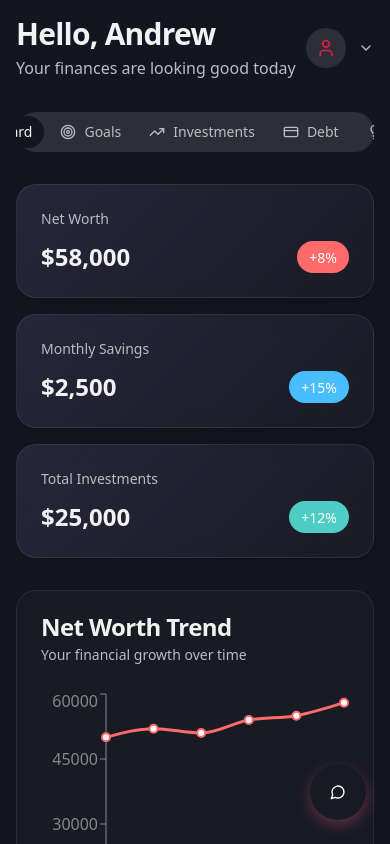
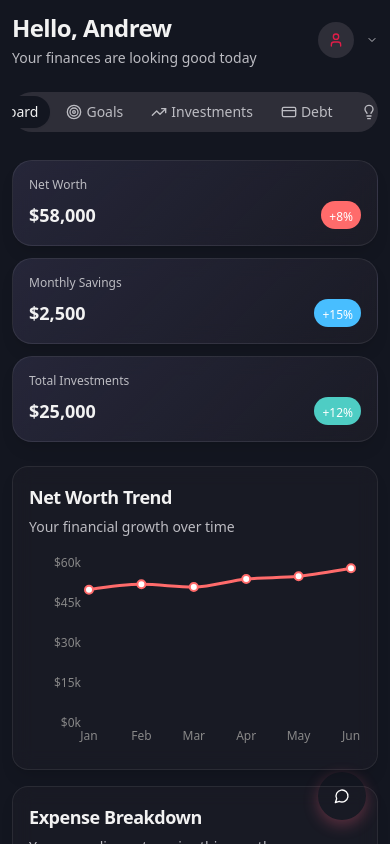
Before and after one commit to Harshx895/Finance_project, a React (Vite) app: page / in a window 390 px wide. Shown: the top 844 px of the page. Built offline with nearby package versions, Linux system fonts and the light colour scheme.

Commit message:
Update mobile preview design
Addresses design issues in the mobile preview.

```diff
--- a/src/components/MetricCard.tsx
+++ b/src/components/MetricCard.tsx
@@ -19,14 +19,14 @@ export const MetricCard = ({
 }: MetricCardProps) => {
   return (
     <Card className={cn("metric-card overflow-hidden border-none shadow-lg", className)}>
-      <CardContent className="p-6 relative">
-        <div className="space-y-3">
-          <p className="text-sm text-muted-foreground">{title}</p>
+      <CardContent className="p-4 md:p-6 relative">
+        <div className="space-y-2 md:space-y-3">
+          <p className="text-xs md:text-sm text-muted-foreground">{title}</p>
           <div className="flex items-center justify-between">
-            <p className="text-2xl font-bold">{value}</p>
+            <p className="text-lg md:text-2xl font-bold">{value}</p>
             {percentage !== undefined && (
-              <div className={cn("rounded-full px-3 py-1", color)}>
-                <span className="text-sm font-medium text-white">
+              <div className={cn("rounded-full px-2 py-0.5 md:px-3 md:py-1", color)}>
+                <span className="text-xs md:text-sm font-medium text-white">
                   {percentage > 0 ? "+" : ""}{percentage}%
                 </span>
               </div>
--- a/src/index.css
+++ b/src/index.css
@@ -99,3 +99,23 @@
 .progress-gradient {
   background: linear-gradient(90deg, var(--primary), rgba(255, 100, 130, 0.8));
 }
+
+.scrollbar-none {
+  -ms-overflow-style: none;
+  scrollbar-width: none;
+}
+
+.scrollbar-none::-webkit-scrollbar {
+  display: none;
+}
+
+@media (max-width: 640px) {
+  .glass-card {
+    border-radius: calc(var(--radius) - 0.25rem);
+  }
+
+  .tab-active {
+    transform: translateY(-1px);
+    box-shadow: 0 3px 8px rgba(255, 100, 130, 0.3);
+  }
+}
--- a/src/pages/Index.tsx
+++ b/src/pages/Index.tsx
@@ -64,49 +64,49 @@ const Index = () => {
   const [showAIChat, setShowAIChat] = useState(false);
 
   return (
-    <div className="min-h-screen p-4 md:p-8 bg-background">
-      <div className="max-w-7xl mx-auto space-y-8">
+    <div className="min-h-screen p-3 md:p-8 bg-background">
+      <div className="max-w-7xl mx-auto space-y-6 md:space-y-8">
         <div className="flex items-center justify-between">
           <div className="space-y-1">
-            <h1 className="text-3xl font-bold tracking-tight">Hello, Andrew</h1>
-            <p className="text-muted-foreground">Your finances are looking good today</p>
+            <h1 className="text-2xl md:text-3xl font-bold tracking-tight">Hello, Andrew</h1>
+            <p className="text-sm md:text-base text-muted-foreground">Your finances are looking good today</p>
           </div>
           <div className="flex items-center gap-3">
-            <div className="h-10 w-10 rounded-full bg-secondary flex items-center justify-center">
-              <User className="h-5 w-5 text-primary" />
+            <div className="h-9 w-9 md:h-10 md:w-10 rounded-full bg-secondary flex items-center justify-center">
+              <User className="h-4 w-4 md:h-5 md:w-5 text-primary" />
             </div>
-            <ChevronDown className="h-4 w-4 text-muted-foreground" />
+            <ChevronDown className="h-3 w-3 md:h-4 md:w-4 text-muted-foreground" />
           </div>
         </div>
 
-        <Tabs defaultValue="dashboard" className="space-y-8">
-          <div className="relative overflow-auto">
-            <TabsList className="inline-flex w-full md:w-auto p-1 gap-1 bg-secondary rounded-full">
-              <TabsTrigger value="dashboard" className="rounded-full data-[state=active]:tab-active">
-                <BarChart3 className="h-4 w-4 mr-2" />
-                Dashboard
+        <Tabs defaultValue="dashboard" className="space-y-6 md:space-y-8">
+          <div className="relative overflow-auto pb-1">
+            <TabsList className="inline-flex w-full md:w-auto p-1 gap-1 bg-secondary rounded-full overflow-x-auto scrollbar-none">
+              <TabsTrigger value="dashboard" className="rounded-full whitespace-nowrap data-[state=active]:tab-active">
+                <BarChart3 className="h-4 w-4 mr-1 md:mr-2" />
+                <span className="md:inline">Dashboard</span>
               </TabsTrigger>
-              <TabsTrigger value="goals" className="rounded-full data-[state=active]:tab-active">
-                <Target className="h-4 w-4 mr-2" />
-                Goals
+              <TabsTrigger value="goals" className="rounded-full whitespace-nowrap data-[state=active]:tab-active">
+                <Target className="h-4 w-4 mr-1 md:mr-2" />
+                <span className="md:inline">Goals</span>
               </TabsTrigger>
-              <TabsTrigger value="investments" className="rounded-full data-[state=active]:tab-active">
-                <TrendingUp className="h-4 w-4 mr-2" />
-                Investments
+              <TabsTrigger value="investments" className="rounded-full whitespace-nowrap data-[state=active]:tab-active">
+                <TrendingUp className="h-4 w-4 mr-1 md:mr-2" />
+                <span className="md:inline">Investments</span>
               </TabsTrigger>
-              <TabsTrigger value="debt" className="rounded-full data-[state=active]:tab-active">
-                <CreditCard className="h-4 w-4 mr-2" />
-                Debt
+              <TabsTrigger value="debt" className="rounded-full whitespace-nowrap data-[state=active]:tab-active">
+                <CreditCard className="h-4 w-4 mr-1 md:mr-2" />
+                <span className="md:inline">Debt</span>
               </TabsTrigger>
-              <TabsTrigger value="scenarios" className="rounded-full data-[state=active]:tab-active">
-                <Lightbulb className="h-4 w-4 mr-2" />
-                Scenarios
+              <TabsTrigger value="scenarios" className="rounded-full whitespace-nowrap data-[state=active]:tab-active">
+                <Lightbulb className="h-4 w-4 mr-1 md:mr-2" />
+                <span className="md:inline">Scenarios</span>
               </TabsTrigger>
             </TabsList>
           </div>
 
-          <TabsContent value="dashboard" className="space-y-8 animate-in">
-            <div className="grid gap-4 md:grid-cols-3">
+          <TabsContent value="dashboard" className="space-y-6 md:space-y-8 animate-in">
+            <div className="grid gap-3 md:gap-4 grid-cols-1 sm:grid-cols-2 md:grid-cols-3">
               <MetricCard
                 title="Net Worth"
                 value="$58,000"
@@ -124,24 +124,26 @@ const Index = () => {
                 value="$25,000"
                 percentage={12}
                 color="bg-[#4ECDC4]"
+                className="sm:col-span-2 md:col-span-1"
               />
             </div>
 
-            <div className="grid gap-6 md:grid-cols-2">
+            <div className="grid gap-4 md:gap-6 grid-cols-1 md:grid-cols-2">
               <Card className="glass-card border-none shadow-lg">
-                <CardHeader>
-                  <CardTitle>Net Worth Trend</CardTitle>
+                <CardHeader className="p-4 md:p-6">
+                  <CardTitle className="text-lg md:text-2xl">Net Worth Trend</CardTitle>
                   <CardDescription>Your financial growth over time</CardDescription>
                 </CardHeader>
-                <CardContent>
-                  <div className="h-[300px]">
+                <CardContent className="p-4 md:p-6 pt-0">
+                  <div className="h-[200px] md:h-[300px]">
                     <ResponsiveContainer width="100%" height="100%">
-                      <LineChart data={dummyNetWorthData}>
-                        <XAxis dataKey="month" stroke="#888" />
-                        <YAxis stroke="#888" />
+                      <LineChart data={dummyNetWorthData} margin={{ top: 10, right: 10, left: 0, bottom: 0 }}>
+                        <XAxis dataKey="month" stroke="#888" fontSize={12} tickLine={false} axisLine={false} />
+                        <YAxis stroke="#888" fontSize={12} tickLine={false} axisLine={false} tickFormatter={(value) => `$${value/1000}k`} />
                         <Tooltip
                           contentStyle={{ backgroundColor: 'rgba(30, 30, 40, 0.8)', borderColor: 'rgba(255, 255, 255, 0.1)' }}
                           labelStyle={{ color: '#fff' }}
+                          formatter={(value) => [`$${value}`, 'Value']}
                         />
                         <Line
                           type="monotone"
@@ -158,24 +160,26 @@ const Index = () => {
               </Card>
 
               <Card className="glass-card border-none shadow-lg">
-                <CardHeader>
-                  <CardTitle>Expense Breakdown</CardTitle>
+                <CardHeader className="p-4 md:p-6">
+                  <CardTitle className="text-lg md:text-2xl">Expense Breakdown</CardTitle>
                   <CardDescription>
                     Your spending categories this month
                   </CardDescription>
                 </CardHeader>
-                <CardContent>
-                  <div className="h-[300px]">
+                <CardContent className="p-4 md:p-6 pt-0">
+                  <div className="h-[200px] md:h-[300px]">
                     <ResponsiveContainer width="100%" height="100%">
-                      <PieChart>
+                      <PieChart margin={{ top: 0, right: 0, left: 0, bottom: 0 }}>
                         <Pie
                           data={expenseData}
                           cx="50%"
                           cy="50%"
                           innerRadius={60}
-                          outerRadius={90}
+                          outerRadius={80}
                           paddingAngle={5}
                           dataKey="value"
+                          label={({ name, percent }) => `${name} ${(percent * 100).toFixed(0)}%`}
+                          labelLine={false}
                         >
                           {expenseData.map((entry, index) => (
                             <Cell
@@ -187,6 +191,7 @@ const Index = () => {
                         <Tooltip
                           contentStyle={{ backgroundColor: 'rgba(30, 30, 40, 0.8)', borderColor: 'rgba(255, 255, 255, 0.1)' }}
                           labelStyle={{ color: '#fff' }}
+                          formatter={(value) => [`$${value}`, 'Amount']}
                         />
                       </PieChart>
                     </ResponsiveContainer>
@@ -425,10 +430,10 @@ const Index = () => {
       </div>
 
       <Button
-        className="fixed bottom-6 right-6 h-14 w-14 rounded-full ai-chat-button border-none"
+        className="fixed bottom-6 right-6 h-12 w-12 md:h-14 md:w-14 rounded-full ai-chat-button border-none z-50"
         onClick={() => setShowAIChat(!showAIChat)}
       >
-        <MessageCircle className="h-6 w-6 text-white" />
+        <MessageCircle className="h-5 w-5 md:h-6 md:w-6 text-white" />
       </Button>
     </div>
   );
```
